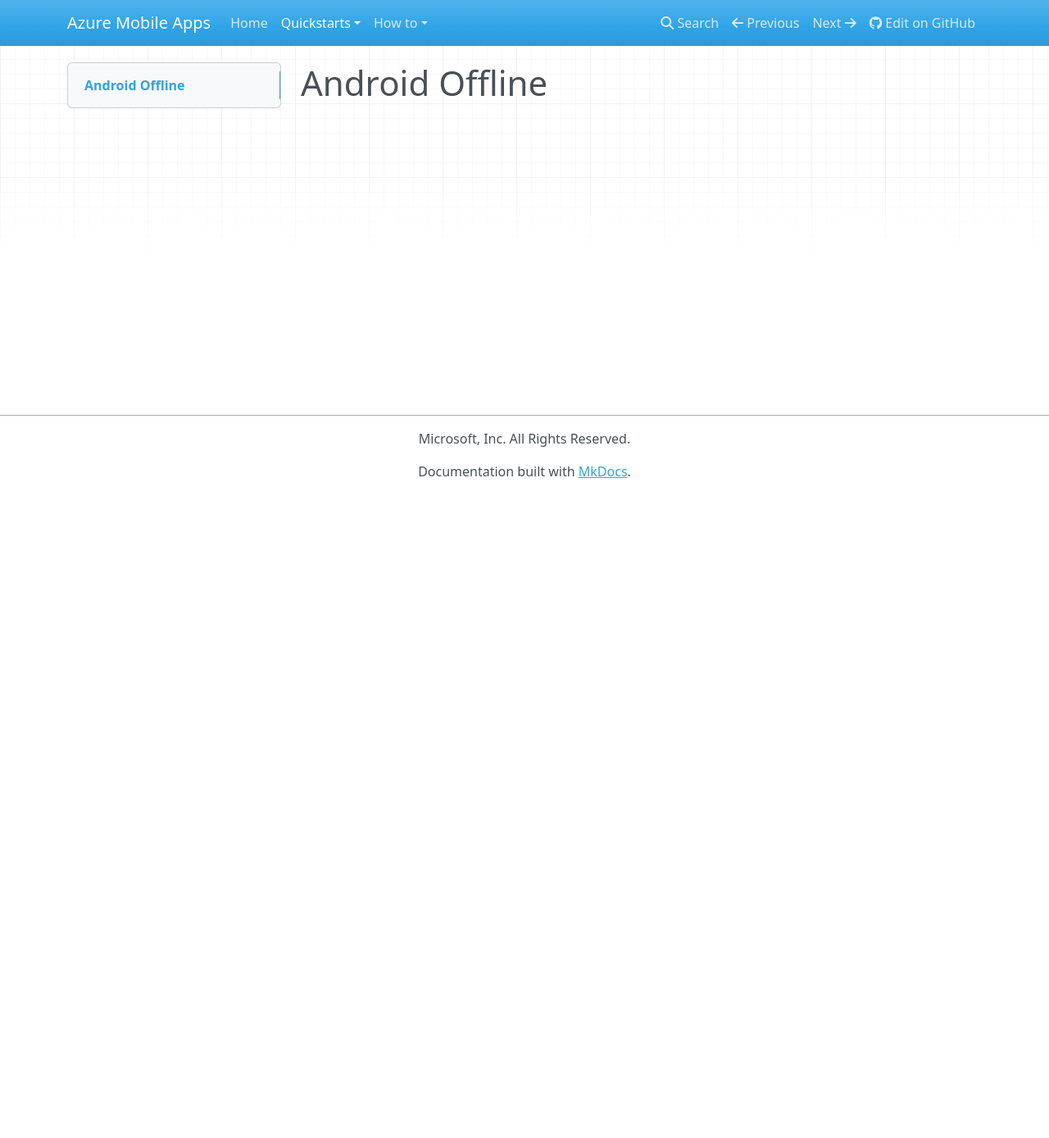
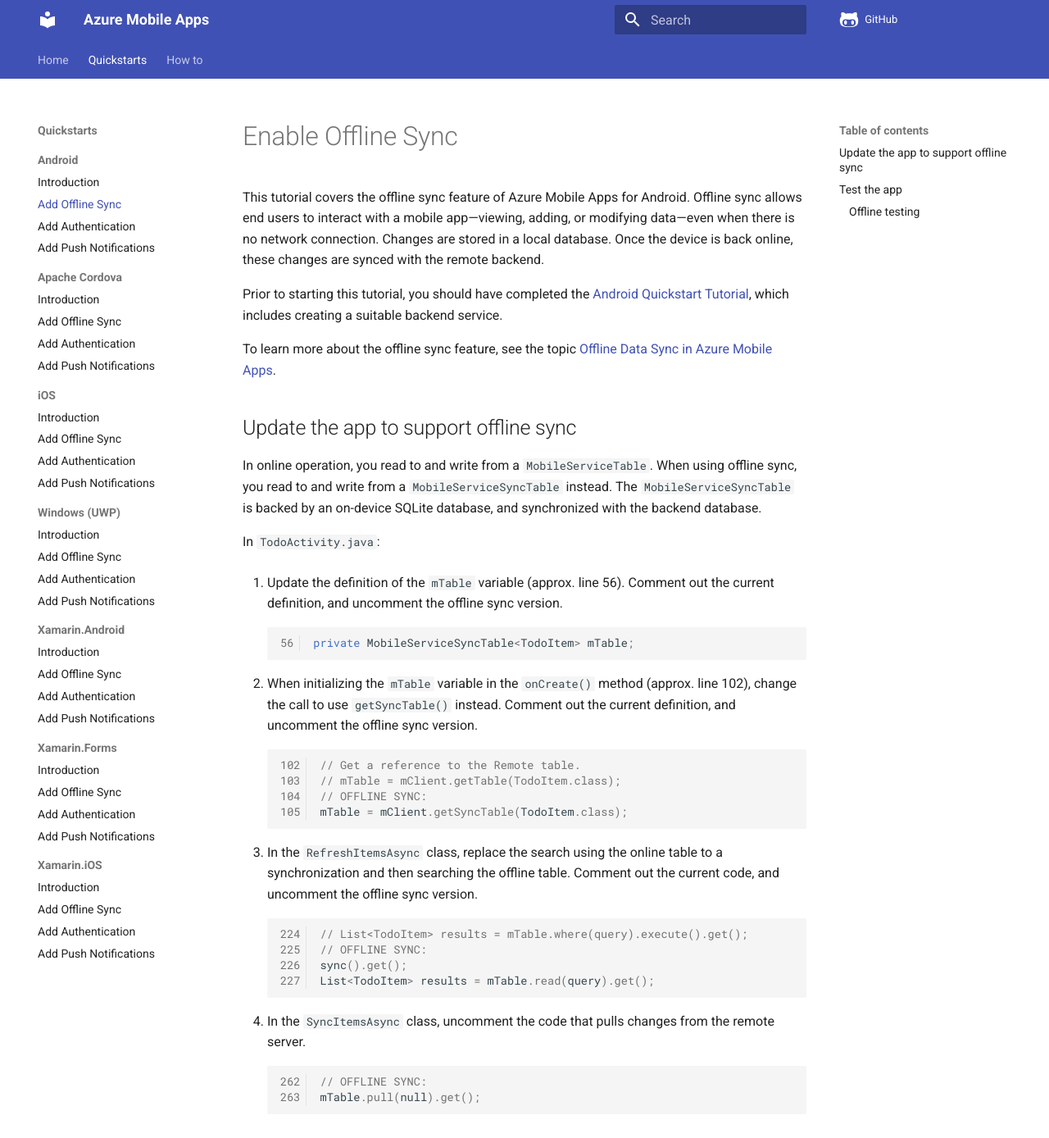
Before and after one commit to Azure/azure-mobile-apps, an MkDocs documentation site: the page built from docs/quickstarts/android/offline.md, in a window 1280 px wide and 1400 px high. Shown: the top 1388 px of the window at 82% size. Built offline with MkDocs 1.6.1 and Material for MkDocs 9.7.7, drawn with Linux system fonts in a browser that asks for light colours; nearby versions of some CDN libraries; comment, search, counter and statistics services are not loaded; some of the changed text lies outside the part shown.

Commit message:
Added offline sync tutorial

````diff
--- a/docs/quickstarts/android/offline.md
+++ b/docs/quickstarts/android/offline.md
@@ -1 +1,60 @@
-# Android Offline
+# Enable Offline Sync
+
+This tutorial covers the offline sync feature of Azure Mobile Apps for Android. Offline sync allows end users to interact with a mobile app&mdash;viewing, adding, or modifying data&mdash;even when there is no network connection. Changes are stored in a local database. Once the device is back online, these changes are synced with the remote backend.
+
+Prior to starting this tutorial, you should have completed the [Android Quickstart Tutorial](./index.md), which includes creating a suitable backend service.
+
+To learn more about the offline sync feature, see the topic [Offline Data Sync in Azure Mobile Apps](../../howto/datasync.md).
+
+## Update the app to support offline sync
+
+In online operation, you read to and write from a `MobileServiceTable`.  When using offline sync, you read to and write from a `MobileServiceSyncTable` instead.  The `MobileServiceSyncTable` is backed by an on-device SQLite database, and synchronized with the backend database.
+
+In `TodoActivity.java`:
+
+1. Update the definition of the `mTable` variable (approx. line 56).  Comment out the current definition, and uncomment the offline sync version.
+
+    ``` java linenums="56"
+    private MobileServiceSyncTable<TodoItem> mTable;
+    ```
+
+2. When initializing the `mTable` variable in the `onCreate()` method (approx. line 102), change the call to use `getSyncTable()` instead.   Comment out the current definition, and uncomment the offline sync version.
+
+    ``` java linenums="102"
+    // Get a reference to the Remote table.
+    // mTable = mClient.getTable(TodoItem.class);
+    // OFFLINE SYNC:
+    mTable = mClient.getSyncTable(TodoItem.class);
+    ```
+
+3. In the `RefreshItemsAsync` class, replace the search using the online table to a synchronization and then searching the offline table.  Comment out the current code, and uncomment the offline sync version.
+
+    ``` java linenums="224"
+    // List<TodoItem> results = mTable.where(query).execute().get();
+    // OFFLINE SYNC:
+    sync().get();
+    List<TodoItem> results = mTable.read(query).get();
+    ```
+
+4. In the `SyncItemsAsync` class, uncomment the code that pulls changes from the remote server.
+
+    ``` java linenums="262"
+    // OFFLINE SYNC:
+    mTable.pull(null).get();
+    ```
+
+## Test the app
+
+In this section, test the behavior with WiFi on, and then turn off WiFi to create an offline scenario.
+
+When you add data items, they are held in the local SQLite store, but not synced to the mobile service until you press the **Refresh** button. Other apps may have different requirements regarding when data needs to be synchronized, but for demo purposes this tutorial has the user explicitly request it.
+
+When you press the **Refresh** button, a new background task starts. It first pushes all changes made to the local store using synchronization context, then pulls all changed data from Azure to the local table.
+
+### Offline testing
+
+1. Place the device or simulator in *Airplane Mode*. This creates an offline scenario.
+2. Add some Todo items, or mark some items as complete. Quit the device or simulator (or forcibly close the app) and restart the app. Verify that your changes have been persisted on the device because they are held in the local SQLite store.
+3. View the contents of the Azure *TodoItem* table either with a SQL tool such as *SQL Server Management Studio*, or a REST client such as *Fiddler* or *Postman*. Verify that the new items have *not* been synced to the server
+4. Turn on WiFi in the device or simulator. Next, press the **Refresh** button.
+5. View the TodoItem data again in the Azure portal. The new and changed TodoItems should now appear.
--- a/mkdocs.yml
+++ b/mkdocs.yml
@@ -1,8 +1,32 @@
 site_name: Azure Mobile Apps
 site_url: https://azure.github.io/azure-mobile-apps/
-repo_url: https://github.com/azure/azure-mobile-apps/
+repo_url: https://github.com/azure/azure-mobile-apps
 edit_uri: blob/master/docs/
-copyright: Microsoft, Inc.  All Rights Reserved.
+copyright: Copyright &copy; Microsoft, Inc.  All Rights Reserved.
+extra:
+  generator: false
+  social:
+    - icon: fontawesome/brands/github
+      link: https://github.com/azure/azure-mobile-apps
+theme:
+  icon:
+    repo: fontawesome/brands/github-alt
+  features:
+    - navigation.instant
+    - navigation.tabs
+    - navigation.sections
+    - search.suggest
+    - search.highlight
+  name: material
+  palette:
+    scheme: preference
+markdown_extensions:
+  - toc:
+      permalink: true
+  - pymdownx.highlight
+  - pymdownx.superfences
+plugins:
+  - search
 nav:
   - Home: index.md
   - Quickstarts:
````
Also changed, not shown: docs/quickstarts/android/index.md (+1 -8 lines).
